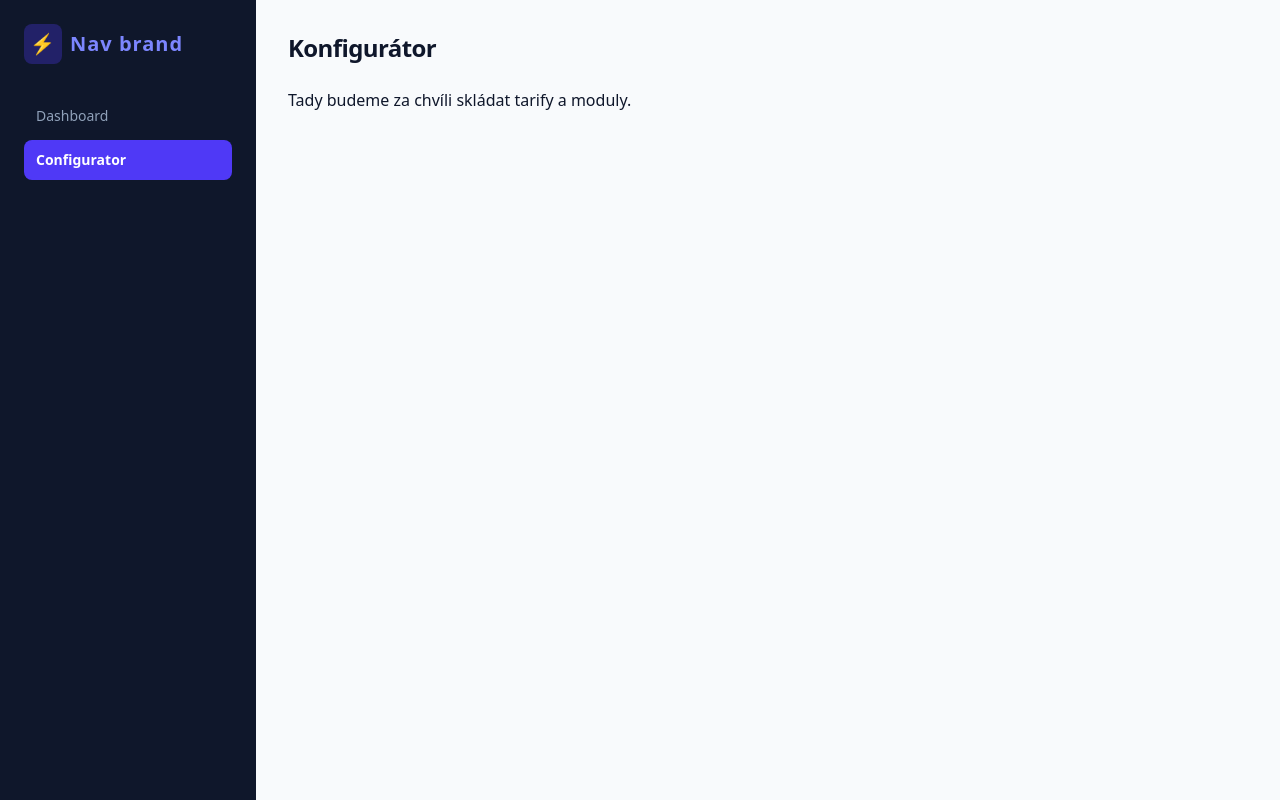
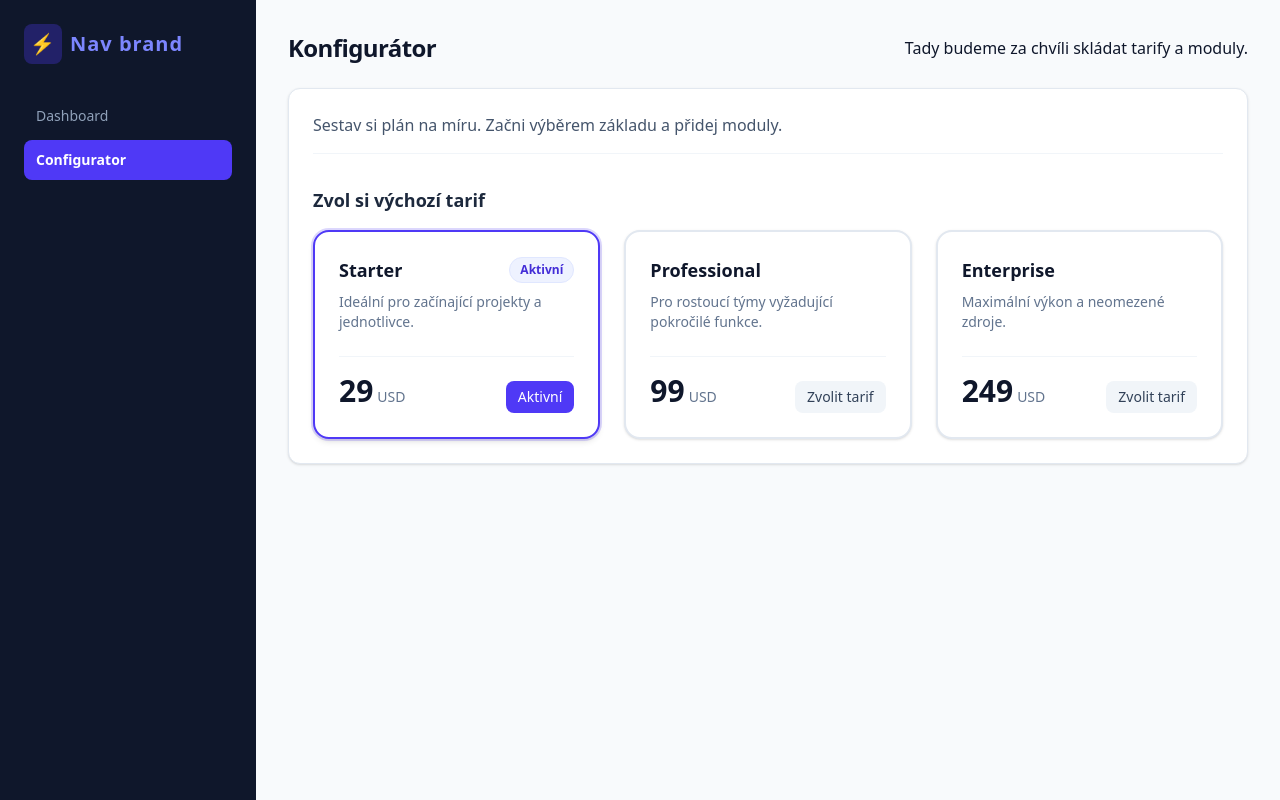
Before and after one commit to davidbarta/saas-configurator-monorepo, a Next.js app in the folder packages/react-app/: page /configurator in a window 1280 px wide. Built offline with nearby package versions, Linux system fonts and the light colour scheme.

Commit message:
feat(react-app): add Zustand store, TariffSelector and initialize data

```diff
--- a/packages/react-app/package.json
+++ b/packages/react-app/package.json
@@ -11,7 +11,8 @@
   "dependencies": {
     "next": "16.2.6",
     "react": "19.2.4",
-    "react-dom": "19.2.4"
+    "react-dom": "19.2.4",
+    "zustand": "^5.0.13"
   },
   "devDependencies": {
     "@tailwindcss/postcss": "^4",
--- a/packages/react-app/src/app/configurator/page.tsx
+++ b/packages/react-app/src/app/configurator/page.tsx
@@ -1,8 +1,30 @@
+'use client';
+
+import TarrifSelector from '@/components/TarrifSelector';
+import { useConfiguratorStore } from '@/stores/configurator';
+import { useEffect } from 'react';
+
 export default function ConfiguratorPage() {
+  const fetchInitialData = useConfiguratorStore(state => state.fetchInitialData);
+
+  useEffect(() => {
+    fetchInitialData();
+  }, [fetchInitialData]);
+
   return (
     <div className="space-y-6">
-      <h1 className="text-2xl font-bold tracking-tight text-slate-900">Konfigurátor</h1>
-      <p>Tady budeme za chvíli skládat tarify a moduly.</p>
+      <div className="flex justify-between items-center">
+        <h1 className="text-2xl font-bold tracking-tight text-slate-900">Konfigurátor</h1>
+        <p>Tady budeme za chvíli skládat tarify a moduly.</p>
+      </div>
+
+      <div className="p-6 bg-white rounded-xl shadow-sm border border-slate-200 space-y-8">
+        <p className="text-slate-600 border-b border-slate-100 pb-4">
+          Sestav si plán na míru. Začni výběrem základu a přidej moduly.
+        </p>
+
+        <TarrifSelector />
+      </div>
     </div>
   );
 }
--- /dev/null
+++ b/packages/react-app/src/components/TarrifSelector.tsx
@@ -0,0 +1,62 @@
+'use client';
+
+import { type TariffPlan, useConfiguratorStore } from '@/stores/configurator';
+
+export default function TarrifSelector() {
+  const availableTariffs = useConfiguratorStore(state => state.availableTariffs);
+  const selectedTariff = useConfiguratorStore(state => state.selectedTariff);
+  const selectTariff = useConfiguratorStore(state => state.selectTariff);
+
+  function isSelected(tariff: TariffPlan): boolean {
+    return selectedTariff?.id === tariff.id;
+  }
+
+  return (
+    <section className="space-y-4">
+      <h2 className="text-lg font-semibold text-slate-800">Zvol si výchozí tarif</h2>
+
+      <div className="grid grid-cols-1 md:grid-cols-3 gap-6">
+        {availableTariffs.map(tariff => (
+          <div
+            key={tariff.id}
+            className={`relative flex flex-col justify-between p-6 rounded-2xl border-2 transition-all cursor-pointer bg-white
+                ${
+                  isSelected(tariff)
+                    ? 'border-indigo-600 ring-2 ring-indigo-600/20 shadow-md'
+                    : 'border-slate-200 hover:border-slate-300 shadow-sm'
+                }`}
+            onClick={() => selectTariff(tariff)}
+          >
+            <div>
+              <div className="flex justify-between items-center mb-2">
+                <h3 className="font-bold text-lg text-slate-900">{tariff.nameKey}</h3>
+                {isSelected(tariff) && (
+                  <span className="px-2.5 py-1 bg-indigo-50 text-indigo-700 text-xs font-semibold rounded-full border border-indigo-100">
+                    Aktivní
+                  </span>
+                )}
+              </div>
+
+              <p className="text-sm text-slate-500 min-h-10">{tariff.descriptionKey}</p>
+            </div>
+
+            <div className="mt-6 pt-4 border-t border-slate-100 flex items-baseline justify-between">
+              <div>
+                <span className="text-3xl font-extrabold text-slate-900">{tariff.basePrice}</span>
+                <span className="text-sm font-medium text-slate-500 ml-1">USD</span>
+              </div>
+
+              <button
+                type="button"
+                className={`px-3 py-1.5 text-sm font-medium rounded-lg transition-colors
+                    ${isSelected(tariff) ? 'bg-indigo-600 text-white' : 'bg-slate-100 text-slate-700 hover:bg-slate-200'}`}
+              >
+                {isSelected(tariff) ? 'Aktivní' : 'Zvolit tarif'}
+              </button>
+            </div>
+          </div>
+        ))}
+      </div>
+    </section>
+  );
+}
--- /dev/null
+++ b/packages/react-app/src/stores/configurator.ts
@@ -0,0 +1,95 @@
+import { create } from 'zustand';
+
+export interface AddonModule {
+  id: string;
+  nameKey: string;
+  price: number;
+  category: 'resource' | 'feature' | 'support';
+}
+
+export interface TariffPlan {
+  id: string;
+  nameKey: string;
+  basePrice: number;
+  descriptionKey: string;
+}
+
+interface ConfiguratorState {
+  selectedTariff: TariffPlan | null;
+  selectedModules: AddonModule[];
+  availableModules: AddonModule[];
+  availableTariffs: TariffPlan[];
+  isLoading: boolean;
+
+  // Actions
+  selectTariff: (tariff: TariffPlan) => void;
+  addModule: (mod: AddonModule) => void;
+  removeModule: (id: string) => void;
+  updateModuleOrder: (newOrder: AddonModule[]) => void;
+  fetchInitialData: () => void;
+}
+
+export const useConfiguratorStore = create<ConfiguratorState>(set => ({
+  selectedTariff: null,
+  selectedModules: [],
+  availableModules: [],
+  availableTariffs: [],
+  isLoading: false,
+
+  selectTariff: tariff => set({ selectedTariff: tariff }),
+
+  addModule: mod =>
+    set(state => {
+      if (state.selectedModules.some(item => item.id === mod.id)) {
+        return state;
+      }
+      return {
+        selectedModules: [...state.selectedModules, mod]
+      };
+    }),
+
+  removeModule: id =>
+    set(state => ({
+      selectedModules: state.selectedModules.filter(item => item.id !== id)
+    })),
+
+  updateModuleOrder: newOrder => set({ selectedModules: newOrder }),
+
+  fetchInitialData: () => {
+    set({ isLoading: true });
+
+    const mockTariffs: TariffPlan[] = [
+      {
+        id: 'starter',
+        nameKey: 'Starter',
+        descriptionKey: 'Ideální pro začínající projekty a jednotlivce.',
+        basePrice: 29
+      },
+      {
+        id: 'professional',
+        nameKey: 'Professional',
+        descriptionKey: 'Pro rostoucí týmy vyžadující pokročilé funkce.',
+        basePrice: 99
+      },
+      {
+        id: 'enterprise',
+        nameKey: 'Enterprise',
+        descriptionKey: 'Maximální výkon a neomezené zdroje.',
+        basePrice: 249
+      }
+    ];
+
+    const mockModules: AddonModule[] = [
+      { id: 'mod-db', nameKey: 'Extra databáze (+10GB)', price: 15, category: 'resource' },
+      { id: 'mod-analytics', nameKey: 'Pokročilá analytika', price: 25, category: 'feature' },
+      { id: 'mod-sla', nameKey: 'SLA Podpora 24/7', price: 50, category: 'support' }
+    ];
+
+    set({
+      availableTariffs: mockTariffs,
+      availableModules: mockModules,
+      selectedTariff: mockTariffs[0],
+      isLoading: false
+    });
+  }
+}));
```
Also changed, not shown: 1 other file (tests, documents, lock files or other folders).
